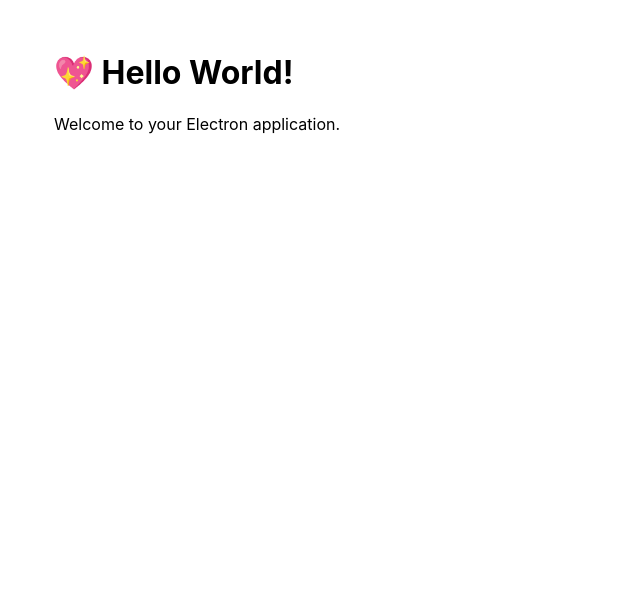
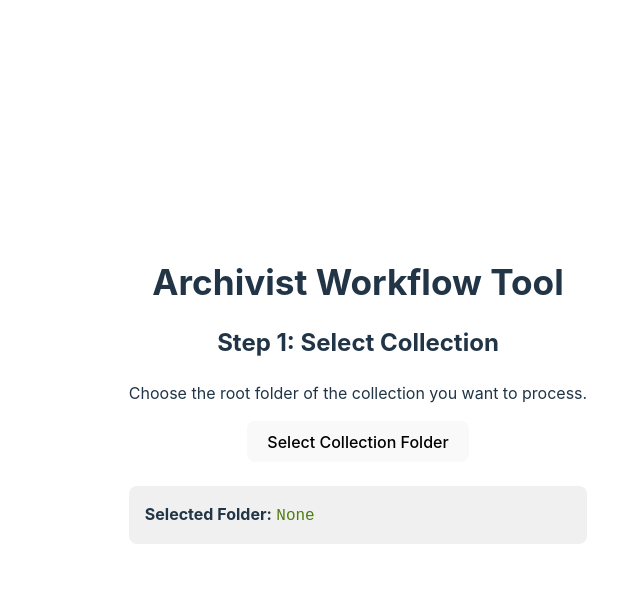
Before and after one commit to Mestrace/saga, a website built with Vite: page index.html in a window 1280 px wide. Shown: the whole page, without its empty margins (282-922 px from the left). Built offline with nearby package versions, Linux system fonts and the light colour scheme.

Commit message:
initial page and function selector

```diff
--- a/index.html
+++ b/index.html
@@ -2,12 +2,23 @@
 <html>
   <head>
     <meta charset="UTF-8" />
-    <title>Hello World!</title>
-
+    <title>Saga.js - Archivist Workflow Tool</title>
+    <link rel="stylesheet" href="src/index.css" />
   </head>
   <body>
-    <h1>💖 Hello World!</h1>
-    <p>Welcome to your Electron application.</p>
+    <div id="app">
+      <header>
+        <h1>Archivist Workflow Tool</h1>
+      </header>
+      <main>
+        <section id="collection-selection">
+          <h2>Step 1: Select Collection</h2>
+          <p>Choose the root folder of the collection you want to process.</p>
+          <button id="select-collection-btn" type="button">Select Collection Folder</button>
+          <p class="path-display"><b>Selected Folder:</b> <code id="selected-folder-path">None</code></p>
+        </section>
+      </main>
+    </div>
     <script type="module" src="/src/renderer.ts"></script>
   </body>
 </html>
--- a/package.json
+++ b/package.json
@@ -37,6 +37,8 @@
     "vite": "^5.4.19"
   },
   "dependencies": {
+    "@electron-toolkit/preload": "^3.0.2",
+    "@electron-toolkit/utils": "^4.0.0",
     "electron-squirrel-startup": "^1.0.1",
     "python-shell": "^5.0.0"
   }
--- a/src/index.css
+++ b/src/index.css
@@ -1,7 +1,78 @@
+:root {
+  font-family: -apple-system, BlinkMacSystemFont, 'Segoe UI', Roboto, Helvetica, Arial, sans-serif;
+  font-size: 16px;
+  line-height: 1.5;
+  font-weight: 400;
+
+  color-scheme: light dark;
+  color: rgba(255, 255, 255, 0.87);
+  background-color: #242424;
+}
+
 body {
-  font-family: -apple-system, BlinkMacSystemFont, 'Segoe UI', Roboto, Helvetica,
-    Arial, sans-serif;
-  margin: auto;
-  max-width: 38rem;
+  margin: 0;
+  display: flex;
+  place-items: center;
+  min-width: 320px;
+  min-height: 100vh;
+}
+
+#app {
+  max-width: 1280px;
+  margin: 0 auto;
   padding: 2rem;
+  text-align: center;
 }
+
+h1 {
+  font-size: 2.2em;
+  line-height: 1.1;
+}
+
+button {
+  border-radius: 8px;
+  border: 1px solid transparent;
+  padding: 0.6em 1.2em;
+  font-size: 1em;
+  font-weight: 500;
+  font-family: inherit;
+  background-color: #1a1a1a;
+  cursor: pointer;
+  transition: border-color 0.25s;
+}
+button:hover {
+  border-color: #646cff;
+}
+button:focus,
+button:focus-visible {
+  outline: 4px auto -webkit-focus-ring-color;
+}
+
+.path-display {
+  margin-top: 1.5rem;
+  background-color: #1a1a1a;
+  padding: 1rem;
+  border-radius: 8px;
+  text-align: left;
+}
+
+.path-display code {
+  font-family: 'Courier New', Courier, monospace;
+  color: #a3e635; /* A light green for visibility */
+}
+
+@media (prefers-color-scheme: light) {
+  :root {
+    color: #213547;
+    background-color: #ffffff;
+  }
+  button {
+    background-color: #f9f9f9;
+  }
+  .path-display {
+    background-color: #f0f0f0;
+  }
+  .path-display code {
+    color: #4d7c0f;
+  }
+}
```
Also changed, not shown: src/main.ts (+47 -31 lines), src/preload.ts (+20 -2 lines), src/renderer.ts (+28 -29 lines), resources/icon.png (added), 1 other file.
